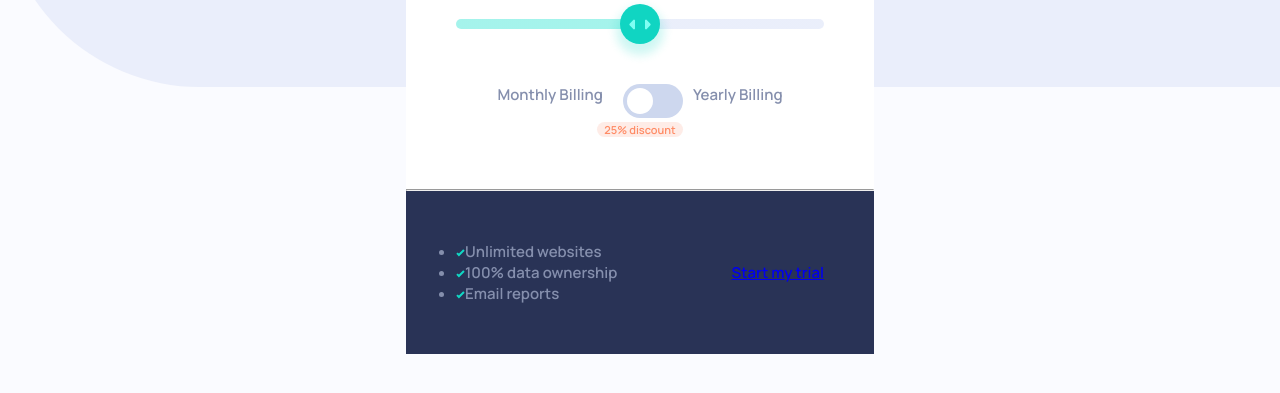
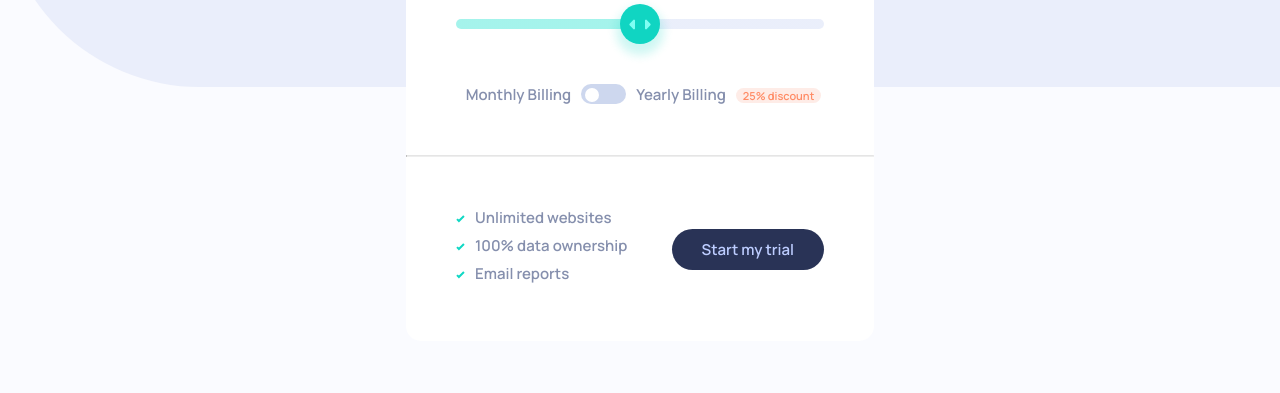
Before and after one commit to cnwanneka/interactive-pricing-component, a plain HTML site: page index.html in a window 1280 px wide. Shown: the part 355-748 px from the top of the page. Drawn offline with Linux system fonts and the light colour scheme.

Commit message:
updated the slider and footer

```diff
--- a/style.css
+++ b/style.css
@@ -110,11 +110,9 @@ input#price-slider::-webkit-slider-thumb:hover{
 }
 .switch {
     display: inline-block;
-    width: 60px;
-    height: 34px;
-    border-radius: 34px;
+    width: 45px;
+    height: 20px;
     position: relative;
-    margin-left: 10px;
 }
 .toggle-slider{
     position: absolute;
@@ -124,16 +122,15 @@ input#price-slider::-webkit-slider-thumb:hover{
     bottom: 0;
     border-radius: 34px;
     background-color: hsl(223, 50%, 87%);
-    transition: 0.4s;
 }
 .toggle-slider:hover{
     background-color: hsl(174, 86%, 45%);
 }
-.toggle-slider:before{
+.toggle-slider::before{
     content: '';
     position: absolute;
-    width: 26px;
-    height: 26px;
+    width: 14px;
+    height: 14px;
     border-radius: 50%;
     background-color: white;
     top: 4px;
@@ -141,11 +138,32 @@ input#price-slider::-webkit-slider-thumb:hover{
     transition: all 0.4s ease-in-out;
 }
 .switch input:checked + .toggle-slider::before{
-    transform: translateX(26px);
+    transform: translateX(25px);
 }
 .footer{
-    display:flex;
+    display: flex;
     justify-content: space-between;
     align-items: center;
+}
+.footer a{
+    color: hsl(225, 100%, 87%);
     background-color: hsl(227, 35%, 25%);
+    text-decoration: none;
+    padding: 10px 30px;
+    border-radius: 25px;
 }
+.footer a:hover{
+    color: #FFF;
+}
+.footer ul{
+    list-style-type: none;
+}
+.footer li{
+    margin-bottom: 7px;
+}
+.footer li img{
+    margin-right: 10px;
+}
+hr {
+    border-top: 1px solid rgba(0,0,0,0.1);
+}
```
